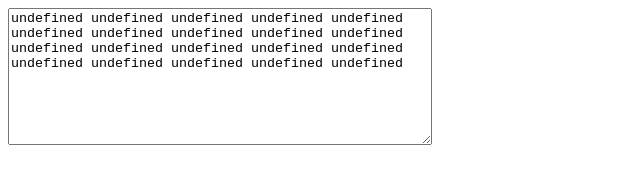
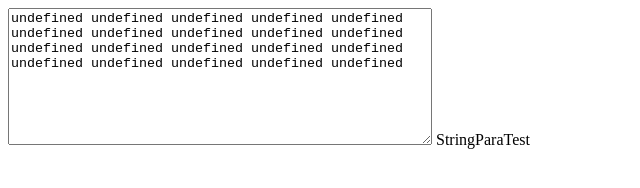
Before and after one commit to djhvscf/stringcaser, a website: page index.html in a window 1280 px wide. Shown: the whole page, without its empty margins (0-640 px from the left). Drawn offline with nearby package versions, Linux system fonts and the light colour scheme.

Commit message:
Added support to others elements

```diff
--- a/index.html
+++ b/index.html
@@ -31,6 +31,8 @@
 	stringd += $('#text_field').stringcaser({str:' - '}) + " ";
 
 	$('#text_field').val(stringd);
+
+	$('#testing').stringcaser();
 });
 -->
 </script>
@@ -38,6 +40,7 @@
 <body>
 
 <textarea id="text_field" style="margin: 0px; width: 418px; height: 131px;"></textarea>
+<span id="testing">String para test</span>
 
 </body>
 </html>
--- a/src/stringcaser.js
+++ b/src/stringcaser.js
@@ -38,12 +38,13 @@
     $.fn.stringcaser = function (options) {
 
 		var defaults = {
-			method: 'underscore_case',
+			method: 'CamelCase',
 			humanReadable: false,
 			//events : {'blur': {callback: 'sd.onBlur'}, 'paste': {callback: 'sd.onPaste'}, 'change': {callback: 'sd.onChange'}},
 			},
 			options =  $.extend(defaults, options),
 			methods = ['CamelCase', 'underscore_case'],
+			methodGetText = 'val',
 			base = $(this);
 
 		var sd = {
@@ -58,7 +59,7 @@
 			},
 
 			transformString: function() {
-				var inputValue = base.val();
+				var inputValue = $(base)[methodGetText]();
 
 				if (inputValue.length === 1) {
 					return inputValue;
@@ -80,6 +81,10 @@
 					//TODO best underscore_case function
 					return inputValue.replace(/([A-Z])/g, function($1) { return "_"+$1.toLowerCase(); });
 				}
+			},
+
+			isInputOrTextArea: function() {
+				return base.is("input") || base.is('textarea');
 			},
 
 			events: function () {
@@ -104,7 +109,13 @@
 
 		var init = function() {
 			if (sd.validateMethod()) {
-				sd.events();
+				debugger;
+				if(sd.isInputOrTextArea()) {
+					sd.events();
+				}else {
+					methodGetText = 'text';
+					base.text(sd.transformString());
+				}
 			}
 		};
 
```
Also changed, not shown: CHANGELOG.md.
